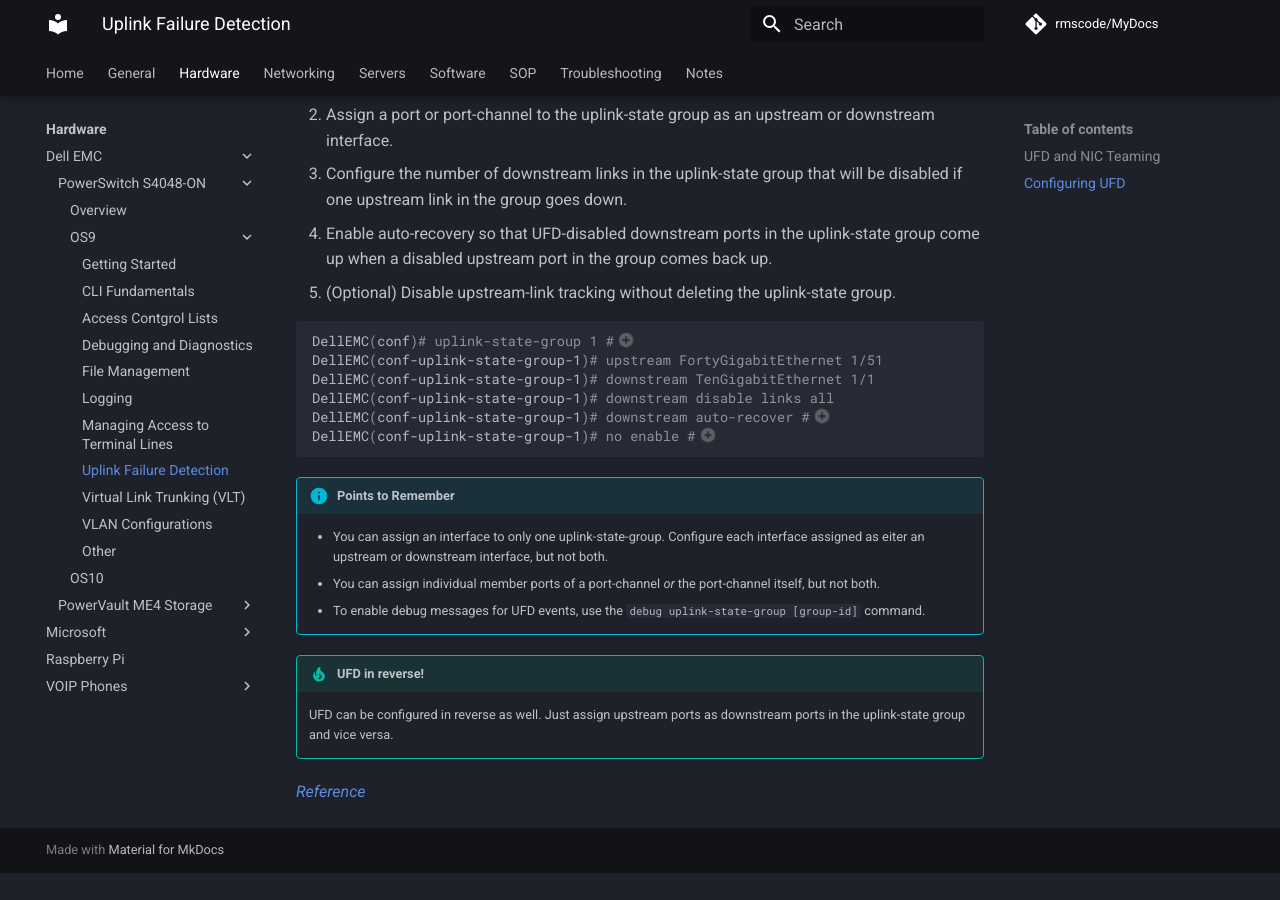
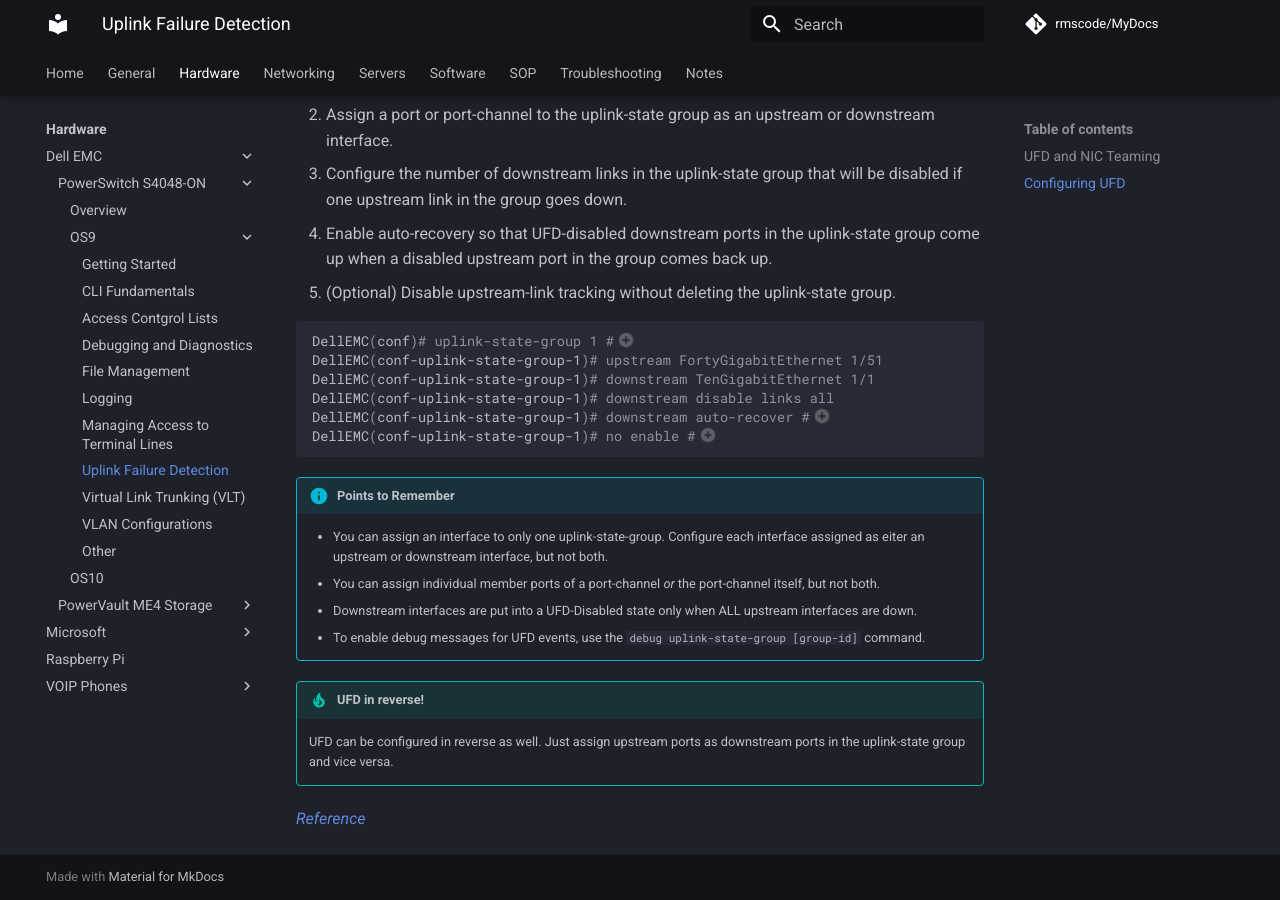
Before and after one commit to rmscode/binary-garden, an MkDocs documentation site: the page built from docs/hardware/dell-emc/S4048-ON/os9-ufd.md, in a window 1280 px wide and 900 px high, scrolled down 1458 px. Built offline with MkDocs 1.6.1 and Material for MkDocs 9.7.7, drawn with Linux system fonts in a browser that asks for light colours; comment, search, counter and statistics services are not loaded; before the commit the page ends 2331 px from its top, so only the background shows below that.

Commit message:
Update os9-ufd.md

```diff
--- a/docs/hardware/dell-emc/S4048-ON/os9-ufd.md
+++ b/docs/hardware/dell-emc/S4048-ON/os9-ufd.md
@@ -44,6 +44,7 @@
 
     - You can assign an interface to only one uplink-state-group. Configure each interface assigned as eiter an upstream or downstream interface, but not both.
     - You can assign individual member ports of a port-channel *or* the port-channel itself, but not both.
+    - Downstream interfaces are put into a UFD-Disabled state only when ALL upstream interfaces are down.
     - To enable debug messages for UFD events, use the `debug uplink-state-group [group-id]` command.
 
 !!! tip "UFD in reverse!"
```
